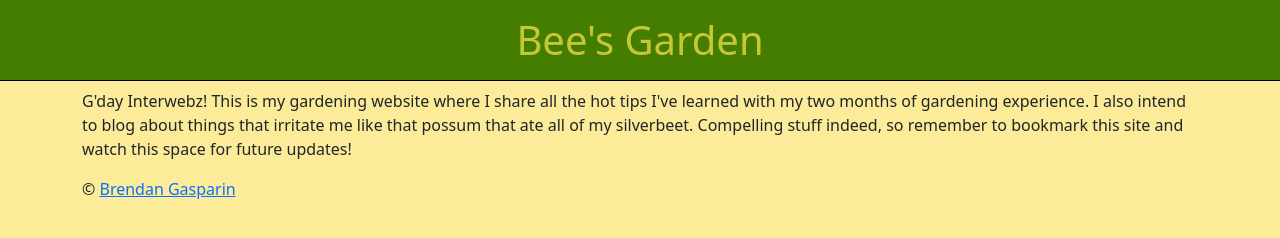
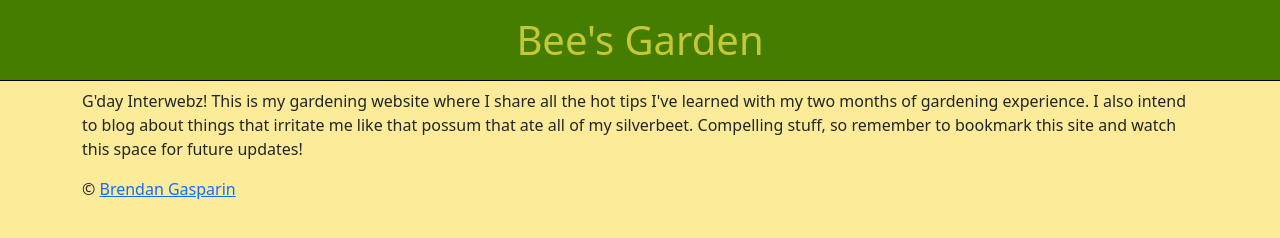
Before and after one commit to BrendanGasparin/bees-garden, a plain HTML site: page index.html in a window 1280 px wide. Drawn offline with nearby package versions, Linux system fonts and the light colour scheme.

Commit message:
Change text content slightly

```diff
--- a/index.html
+++ b/index.html
@@ -12,7 +12,7 @@
   <body>
     <h1>Bee's Garden</h1>
     <main class="container">
-      <p>G'day Interwebz! This is my gardening website where I share all the hot tips I've learned with my two months of gardening experience. I also intend to blog about things that irritate me like that possum that ate all of my silverbeet. Compelling stuff indeed, so remember to bookmark this site and watch this space for future updates!</p>
+      <p>G'day Interwebz! This is my gardening website where I share all the hot tips I've learned with my two months of gardening experience. I also intend to blog about things that irritate me like that possum that ate all of my silverbeet. Compelling stuff, so remember to bookmark this site and watch this space for future updates!</p>
     </main>
     <footer class="container">&copy; <a href="https://www.twitter.com/BrendanGasparin">Brendan Gasparin</a></footer>
   </body>
```
